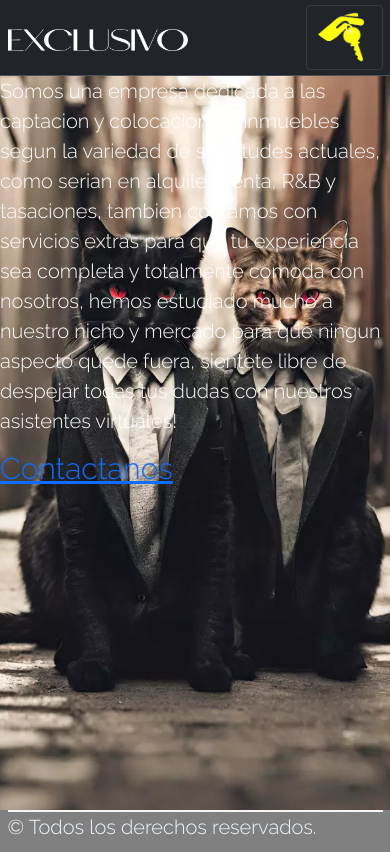
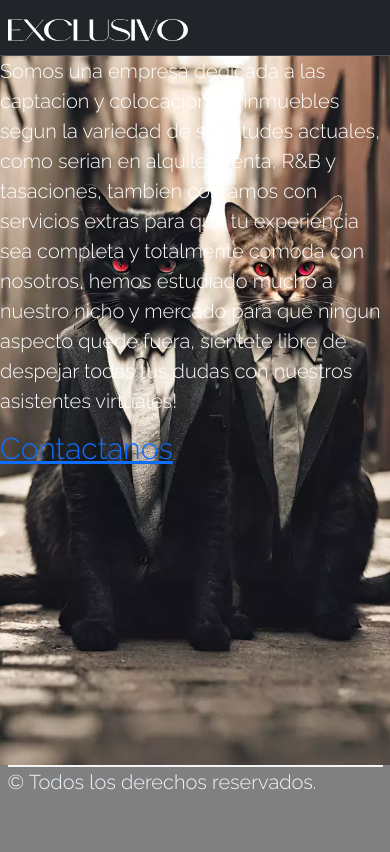
Before and after one commit to JosephPonce/Proyecto, a website: page error404.html in a window 390 px wide. Drawn offline with nearby package versions, Linux system fonts and the light colour scheme.

Commit message:
detalles-2-errorpage

```diff
--- a/error404.html
+++ b/error404.html
@@ -19,11 +19,6 @@
             <a class=" " href="index.html">
                 <img class="logo" src="img/exclusivo.png" alt="logo">
             </a>
-            <button class="navbar-toggler" type="button" data-bs-toggle="collapse" data-bs-target="#navbarNav"
-                aria-controls="navbarNav" aria-expanded="false" aria-label="Toggle navigation">
-                <span class="navbar-toggler-img "> <img class="logonav" src="img/logo.png" alt="logo de nav"></span>
-            </button>
-
         </div>
     </header>
     <!-- end nav -->
--- a/scss/_error.scss
+++ b/scss/_error.scss
@@ -4,7 +4,7 @@
     background-size: cover;
     background-repeat: no-repeat;
     background-position: center center;
-    height: 87vh;
+    height: 84dvh;
     width: 100%;
     color: #ffffff;
 }
```
Also changed, not shown: css/style.css.
